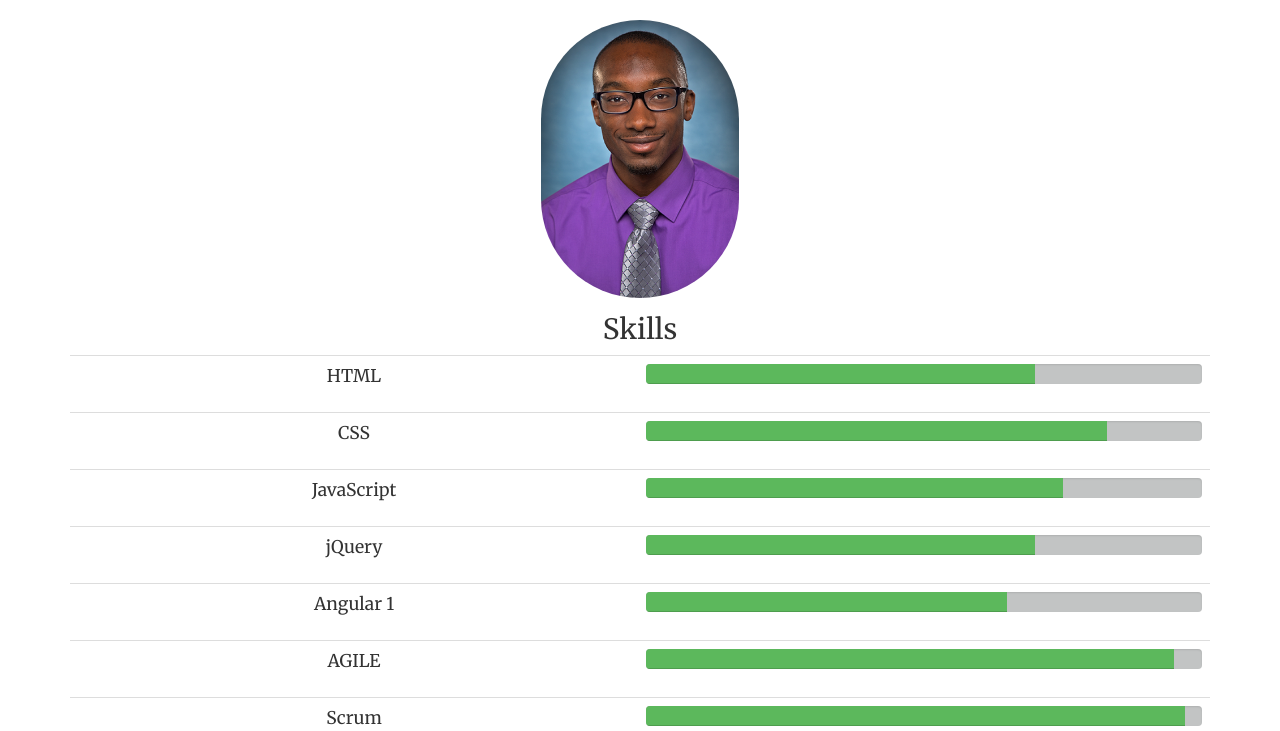
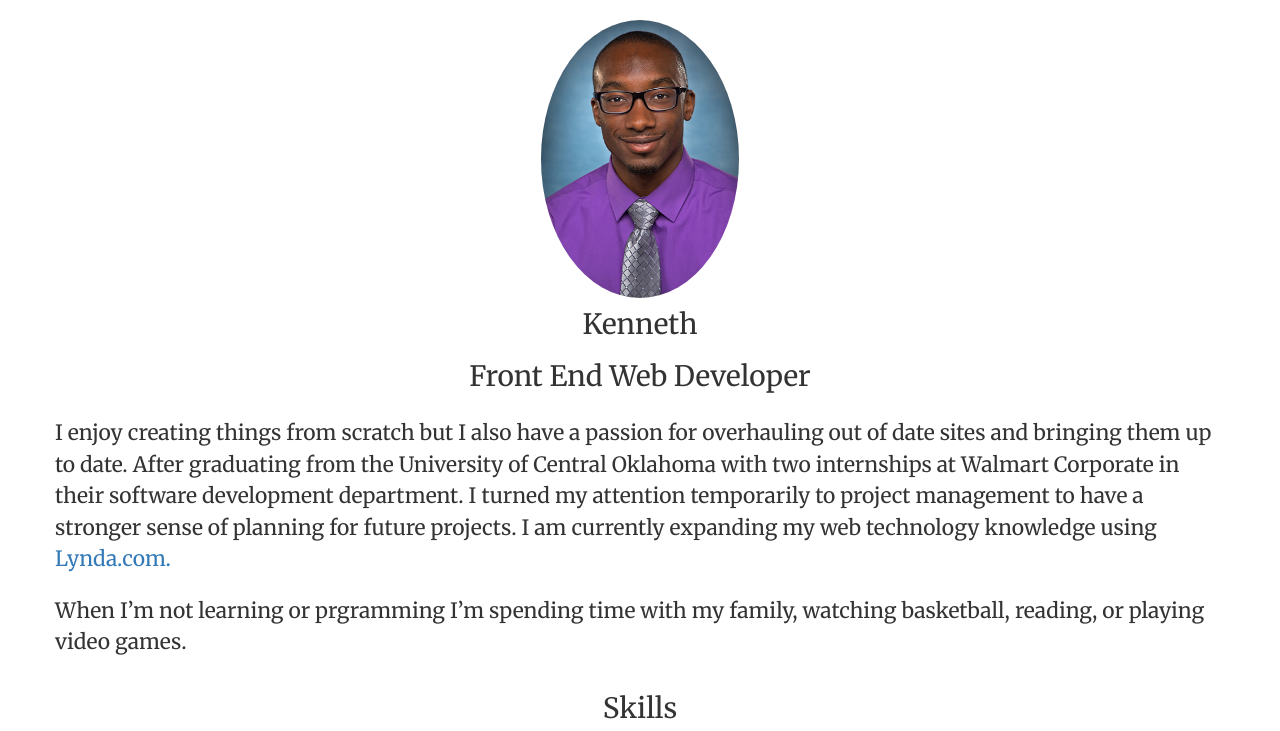
Before and after one commit to kdwalker91/kdwalker91.github.io, a plain HTML site: page index.html in a window 1280 px wide. Shown: the top 731 px of the page. Drawn offline with nearby package versions, Linux system fonts and the light colour scheme.

Commit message:
clean up

```diff
--- a/index.html
+++ b/index.html
@@ -11,9 +11,27 @@
 	<link rel="stylesheet" href="style.css">
 	<link href="https://fonts.googleapis.com/css?family=Merriweather" rel="stylesheet">
 	<!-- PNG Favicon -->
-	<link rel="icon" href="k.png">
+	<link rel="icon" href="favicon.ico" type="image/x-icon" sizes="16x16">
 	<!-- save for iphone icon homescreen-->
-	<link rel="apple-touch-icon" sizes="114x114" href="apple-icon114.png" />
+	<link rel="apple-touch-icon" sizes="57x57" href="/apple-icon-57x57.png">
+	<link rel="apple-touch-icon" sizes="60x60" href="/apple-icon-60x60.png">
+	<link rel="apple-touch-icon" sizes="72x72" href="/apple-icon-72x72.png">
+	<link rel="apple-touch-icon" sizes="76x76" href="/apple-icon-76x76.png">
+	<link rel="apple-touch-icon" sizes="114x114" href="/apple-icon-114x114.png">
+	<link rel="apple-touch-icon" sizes="120x120" href="/apple-icon-120x120.png">
+	<link rel="apple-touch-icon" sizes="144x144" href="/apple-icon-144x144.png">
+	<link rel="apple-touch-icon" sizes="152x152" href="/apple-icon-152x152.png">
+	<link rel="apple-touch-icon" sizes="180x180" href="/apple-icon-180x180.png">
+	<link rel="icon" type="image/png" sizes="192x192" href="/android-icon-192x192.png">
+	<link rel="icon" type="image/png" sizes="32x32" href="/favicon-32x32.png">
+	<link rel="icon" type="image/png" sizes="96x96" href="/favicon-96x96.png">
+	<link rel="icon" type="image/png" sizes="16x16" href="/favicon-16x16.png">
+	<link rel="manifest" href="/manifest.json">
+	<meta name="msapplication-TileColor" content="#ffffff">
+	<meta name="msapplication-TileImage" content="/ms-icon-144x144.png">
+	<meta name="theme-color" content="#ffffff">
+
+
 
 </head>
 
@@ -24,19 +42,14 @@
 			<img src="IMG_1902_copy.png">
 			<div class="col-lg-12 col-md-12 col-sm-12 col-xs-12">
 				<div class="row">
-					<!--<span class="about">
-						<p class="about-content"><b>Name:</b> Kenneth</p></span>
-					<br>
-						<p class="about-content"><b>Favorites:</b> Basketball (<span style="color: red;">Go Bulls</span>!), Action Films, Technology, Reading, &amp; Gaming</p>
-					<br>
-					<p class="about-content"><b>Hobbies:</b> Family time, Dreaming of being an NBA Player, &amp; Photography</p>
-					<br>
-					<p class="about-content"><b>Family:</b> (1) Daughter, (2) Brothers, &amp; (4) Sisters</p>
-					<br>
-					<p class="about-content"><b>Quote:</b> "You miss 100% of the shots you don't take."</p>
-					<br>
-					<p class="about-content"><b>Currently:</b> Buying books and taking courses on Lynda.com to improve my back-end (server-side coding) as well as designing websites as we can see I need help in that area.</p>
-					</span>-->
+					<p class="about intro">Kenneth</p>
+					<p class="about intro-2">Front End Web Developer</p>
+					<p class="about">
+						I enjoy creating things from scratch but I also have a passion for overhauling out of date sites and bringing them up to date. After graduating from the University of Central Oklahoma with two internships at Walmart Corporate in their software development department. I turned my attention temporarily to project management to have a stronger sense of planning for future projects. I am currently expanding my web technology knowledge using
+						<a href="https://www.lynda.com">Lynda.com.</a>
+					</p>
+					<p class="about">When I’m not learning or prgramming I’m spending time with my family, watching basketball, reading, or playing video games.
+					</p>
 				</div>
 			</div>
 		</div>
@@ -151,7 +164,7 @@
 						<td>
 							<div class="progress-container">
 								<div class="progress active">
-									<div class="progress-bar progress-bar-success bar1" style="width:0%"></div>
+									<div class="progress-bar progress-bar-success bars" style="width:0%"></div>
 								</div>
 							</div>
 							<!--<div class="progress">
@@ -165,7 +178,7 @@
 						<td>CSS</td>
 						<td>
 							<div class="progress">
-								<div class="progress-bar progress-bar-success" role="progressbar" aria-valuenow="83" aria-valuemin="0" aria-valuemax="100" style="width:83%">
+								<div class="progress-bar progress-bar-success " role="progressbar" aria-valuenow="83" aria-valuemin="0" aria-valuemax="100" style="width:83%">
 									<span class="sr-only">83% Complete</span>
 								</div>
 							</div>
--- a/script.js
+++ b/script.js
@@ -2,11 +2,11 @@
 }*/
 
 /*When user scrolls past a set point the progress
-bars will animate from left to right*/
+bars will animate from left to right
 $(document).ready(function () {
 	$(window).scroll(function () {
 		var y_scroll_pos = window.pageYOffset;
-		var scroll_pos_test = 150;
+		var scroll_pos_test = 1;
 		// set to whatever you want it to be
 
 		if (y_scroll_pos > scroll_pos_test) {
@@ -16,3 +16,9 @@ $(document).ready(function () {
 		}
 	});
 });
+*/
+$(document).ready(function () {
+	$(".bars").delay(1500).animate({
+		width: "70%"
+	}, 1500);
+});
--- a/style.css
+++ b/style.css
@@ -9,18 +9,18 @@
 		width: 17%;
 		display: block;
 		margin: auto;
-		border-radius: 9999px;
+		border-radius: 100%;
 		top: 20px;
 		/* Start of Animation */
 		-webkit-animation-name: imageDrop;
 		/* Safari 4.0 - 8.0 */
-		-webkit-animation-duration: 4s;
+		-webkit-animation-duration: 1s;
 		/* Safari 4.0 - 8.0 */
 		-webkit-animation-delay: 0s;
 		/* Safari 4.0 - 8.0 */
 		animation-name: imageDrop;
 		animation-timing-function: ease-out;
-		animation-duration: 3s;
+		animation-duration: 1.5s;
 		animation-delay: 0s;
 	}
 	@keyframes imageDrop {
@@ -47,10 +47,21 @@
 		-webkit-animation-delay: 0s;
 		/* Safari 4.0 - 8.0 */
 		animation-name: about;
-		animation-duration: 3.5s;
+		animation-duration: 1.75s;
 		animation-delay: 0s;
-		top: 30px;
-		font-size: 1.2em;
+		margin-top: 20px;
+		font-size: 1.5em;
+		line-height: 1.5;
+	}
+	.about.intro {
+		text-align: center;
+		margin-top: 25px;
+		font-size: 2em;
+	}
+	.intro-2 {
+		text-align: center;
+		margin-top: 10px;
+		font-size: 2em;
 	}
 	@keyframes about {
 		0% {
```
Also changed, not shown: Bulls-icon.png (deleted), favicon.ico (added), k.png (deleted), well.png (added).
